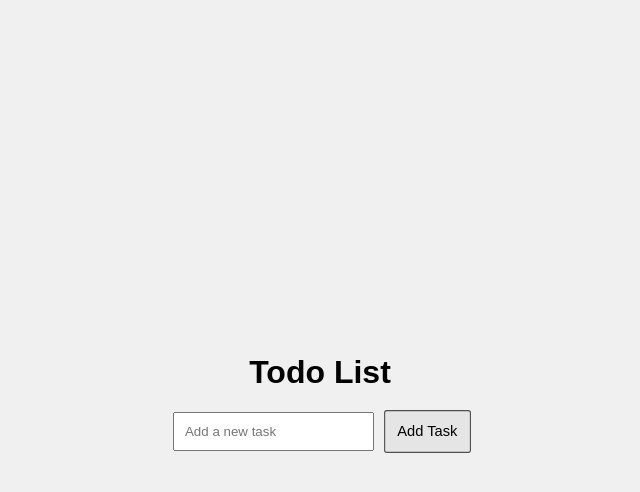
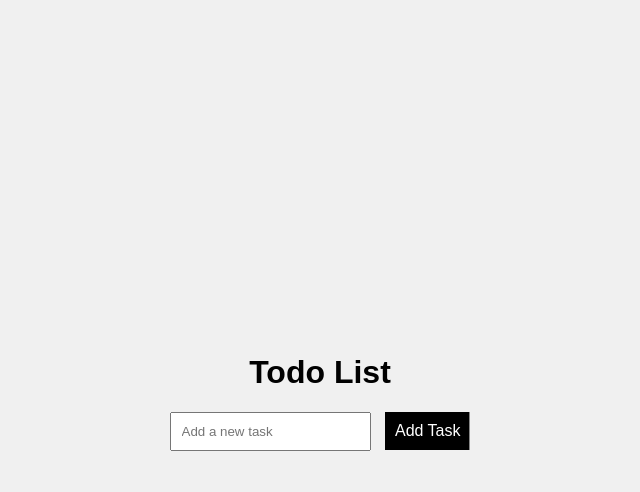
Before and after one commit to probably-kit/todo-list, a website built with webpack: page dist/index.html in a window 1280 px wide. In both pictures the pointer is over the button "Add Task". Shown: the whole page, without its empty margins (320-960 px from the left). Built offline with Linux system fonts and the light colour scheme.

Commit message:
slide animation

```diff
--- a/src/style.css
+++ b/src/style.css
@@ -18,15 +18,32 @@ input[type="text"] {
     margin-right: 10px;
 }
 
+
+
+
 button {
     padding: 10px;
+    font-size: 16px;
     cursor: pointer;
-    transition: transform 0.3s ease-in-out;
+    background: linear-gradient(to right, white 50%, transparent 50%);
+    background-size: 200% 100%;
+    color: #000;
+    border: none;
+    transition: background 0.3s ease-in-out, color 0.3s ease-in-out;
 }
 
-button:hover {
-    transform: scale(1.1);
+button:hover,button:focus {
+    background-color: #000;
+    background-position:  0 100%; /* Slide the gradient to the left */
+    color: #fff; /* New text color on hover */
 }
+
+button:hover,
+button:active {
+    background-position: -100% 0; /* Slide the gradient to the right when leaving the button */
+    color: #fff; /* New text color on exit */
+}
+
 
 ul {
     list-style: none;
```
Also changed, not shown: dist/bundle.js, dist/index.html.
